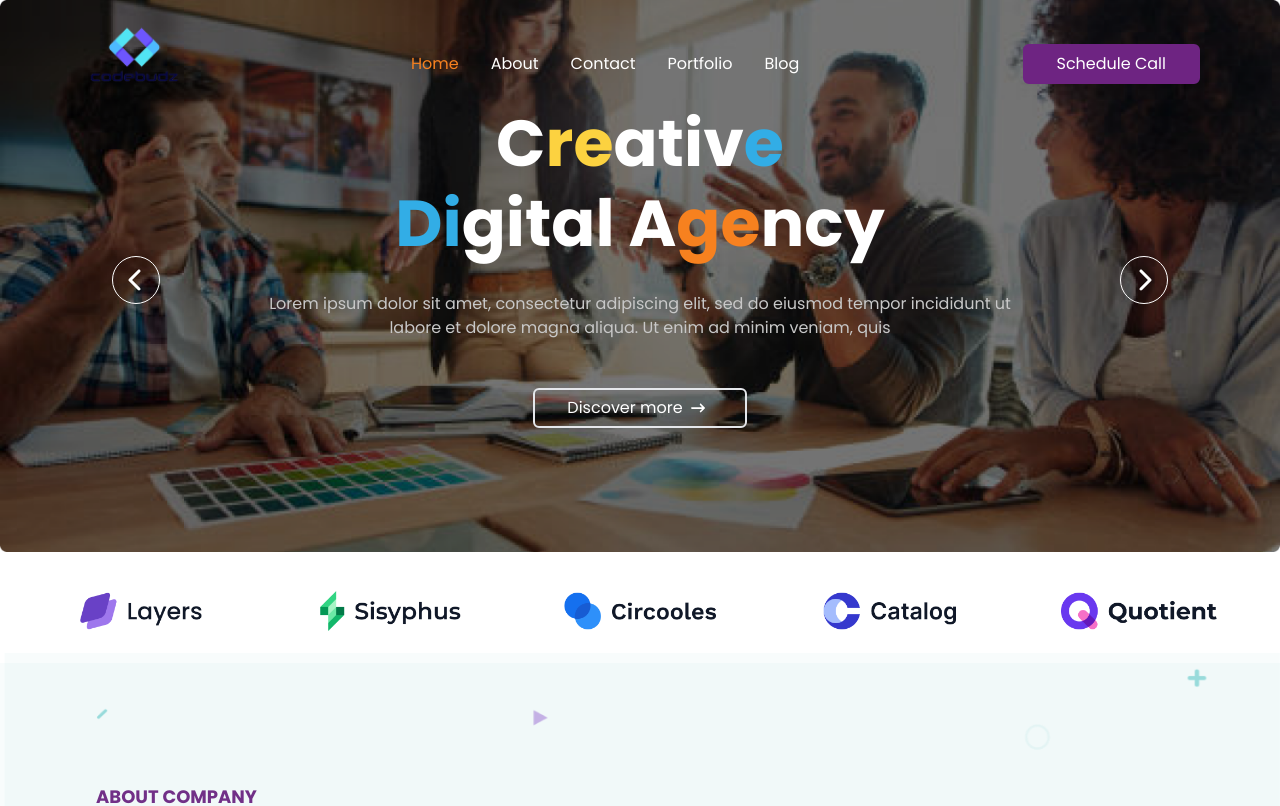
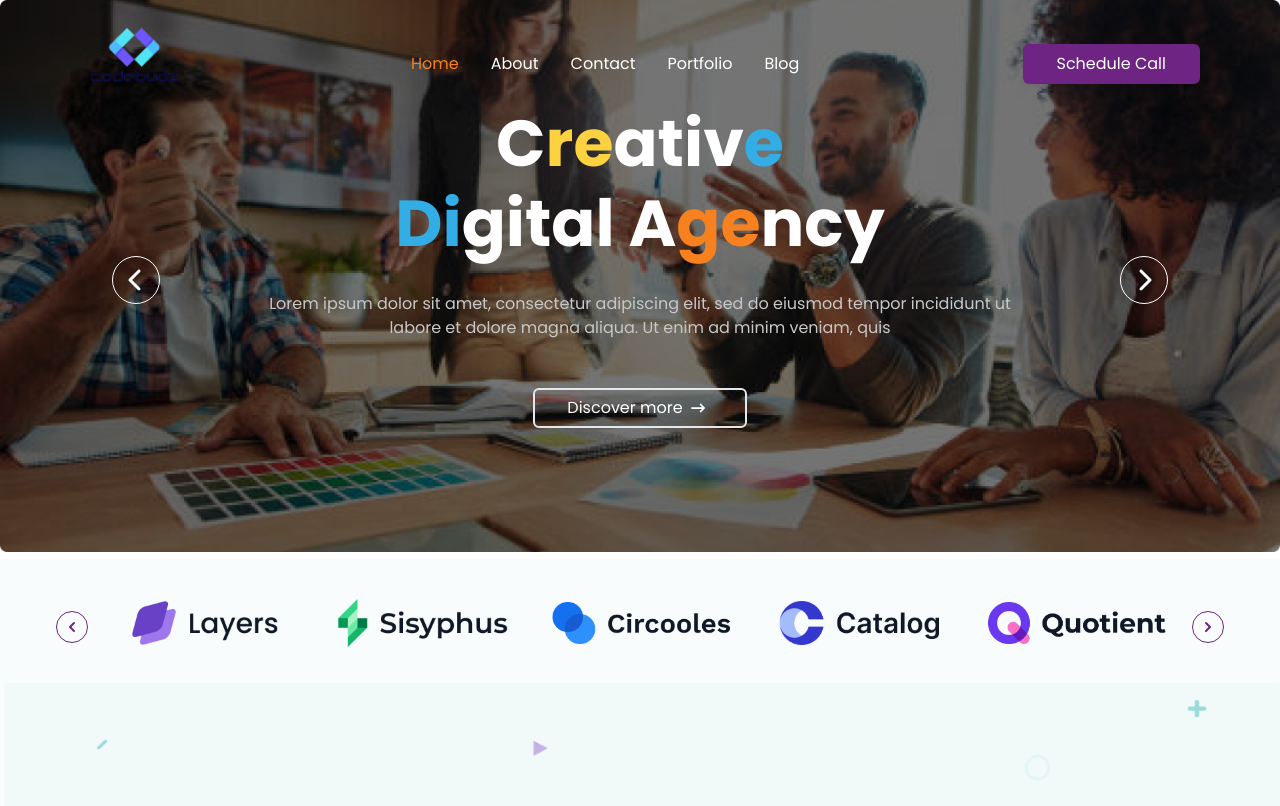
Before and after one commit to MuhammadBilal-arch/codebudz, a Next.js app: page / in a window 1280 px wide. Shown: the top 806 px of the page. Built offline with nearby package versions, Linux system fonts and the light colour scheme.

Commit message:
added: minor changes

```diff
--- a/app/page.js
+++ b/app/page.js
@@ -1,7 +1,7 @@
 import { Nav } from "@/components/nav";
 import MainCarousel from '@/components/carousels/main'
 import Footer from "@/components/footer";
-import Companies from "@/app/components/companies";
+import Companies from "@/components/carousels/companies";
 import AboutCompany from "./components/aboutCompany";
 import Blogs from "./components/blogs";
 import Services from "@/components/carousels/services";
@@ -11,7 +11,7 @@ import OurCompany from "./components/ourCompany";
 
 export default function Home() {
   return (
-    <div className="relative sm:max-w-[600px] md:max-w-[900px] lg:max-w-[1200px] xl:max-w-[1480px]  w-full mx-auto">
+    <div className="relative sm:max-w-[600px] md:max-w-[900px] lg:max-w-[1200px] xl:max-w-[1480px]  w-full mx-auto overflow-hidden">
       <Nav />
       <MainCarousel/>
       <Companies/>
--- a/components/buttons/index.jsx
+++ b/components/buttons/index.jsx
@@ -16,10 +16,10 @@ export const ColoredButton = memo(
         type={type || "button"}
         onClick={onHandleClick}
         className={`${background} min-w-32 text-center ${width}
-        flex items-center justify-center  border-2 ${borderColor}
+        flex items-center justify-center  border-2 ${borderColor} ${textColor}
         transition duration-300 delay-100 hover:text-black
         hover:bg-white hover:${borderColor} hover:${hoverTextColor} whitespace-nowrap
-        items-center py-1 md:py-1.5 px-4 md:px-5 xl:px-8 ${textColor}
+        items-center py-1 md:py-1.5 px-4 md:px-5 xl:px-8
         rounded-md text-sm lg:text-base  2xl:text-lg`}
       >
         {title}
--- /dev/null
+++ b/components/carousels/companies.jsx
@@ -0,0 +1,112 @@
+"use client";
+import React, { memo, useRef } from "react";
+import Slider from "react-slick";
+import "slick-carousel/slick/slick.css";
+import "slick-carousel/slick/slick-theme.css";
+import { HiChevronLeft, HiChevronRight } from "react-icons/hi";
+import { FiChevronsRight } from "react-icons/fi";
+import { ASSETS } from "@/public/path";
+import { FaStar } from "react-icons/fa6";
+const TeamMembers = () => {
+  const sliderRef = useRef(null);
+
+  const LANGUAGES = [
+    {
+      image: ASSETS.COMPANIES.COMPANY_1.src,
+    },
+    {
+      image: ASSETS.COMPANIES.COMPANY_2.src,
+    },
+    {
+      image: ASSETS.COMPANIES.COMPANY_3.src,
+    },
+    {
+      image: ASSETS.COMPANIES.COMPANY_4.src,
+    },
+    {
+      image: ASSETS.COMPANIES.COMPANY_5.src,
+    },
+  ];
+
+  const settings = {
+    dots: false,
+    infinite: true,
+    speed: 500,
+    slidesToShow: 5,
+    autoPlay: true,
+    slidesToScroll: 1,
+    responsive: [
+      {
+        breakpoint: 1300,
+        settings: {
+          slidesToShow: 5,
+        },
+      },
+      {
+        breakpoint: 1000,
+        settings: {
+          slidesToShow: 3,
+        },
+      },
+      {
+        breakpoint: 600,
+        settings: {
+          slidesToShow: 2,
+        },
+      },
+      {
+        breakpoint: 480,
+        settings: {
+          slidesToShow: 1,
+        },
+      },
+    ],
+  };
+
+  const handlePrevClick = () => {
+    if (sliderRef.current) {
+      sliderRef.current.slickPrev();
+    }
+  };
+
+  const handleNextClick = () => {
+    if (sliderRef.current) {
+      sliderRef.current.slickNext();
+    }
+  };
+
+  return (
+    <div
+      id="services"
+      className="bg-[#F8FCFC]  text-center px-5 md:px-10 lg:px-24 py-10 overflow-hidden"
+    >
+      <div className="relative">
+        <Slider {...settings} ref={sliderRef}>
+          {LANGUAGES.map((items, index) => (
+            <div key={index} className="h-5 sm:h-6 md:h-8 lg:h-12 2xl:h-14 mx-auto px-5">
+              <img
+                src={items.image}
+                alt=""
+                className="w-full h-full object-contain"
+              />
+            </div>
+          ))}
+        </Slider>
+        <div
+          className="absolute border border-primary top-1/2 transform -translate-y-1/2 left-0 sm:-left-6 md:-left-10 cursor-pointer h-8 w-8 rounded-full  text-primary flex items-center justify-center text-xl"
+          onClick={handlePrevClick}
+        >
+          <HiChevronLeft />
+        </div>
+        <div
+          className="absolute border border-primary top-1/2 transform -translate-y-1/2 right-0 sm:-right-6 md:-right-10 cursor-pointer h-8 w-8 rounded-full bg-aqua text-primary flex items-center justify-center text-xl"
+          onClick={handleNextClick}
+        >
+          <HiChevronRight />
+        </div>
+      </div>
+    </div>
+  );
+};
+
+export default memo(TeamMembers);
--- a/components/carousels/services.jsx
+++ b/components/carousels/services.jsx
@@ -23,12 +23,12 @@ const Services = () => {
     {
       heading: "UI UX Design",
       desc: "Aliquam eos justo, posuere lbortivive rra laoreet matti ullamc oerposu",
-      background: "bg-yellow",
+      background: "bg-secondary",
     },
     {
       heading: "Consultancy For IT",
       desc: "Aliquam eos justo, posuere lbortivive rra laoreet matti ullamc oerposu",
-      background: "bg-blue-light",
+      background: "bg-primary",
     },
   ];
 
--- a/components/carousels/team.jsx
+++ b/components/carousels/team.jsx
@@ -84,7 +84,7 @@ const Team = () => {
   };
 
   return (
-    <div className=" text-center space-y-16 p-5 md:p-10 lg:p-24 overflow-hidden text-purple-primary">
+    <div className=" text-center space-y-16 px-5 md:px-10 lg:px-24 py-14 overflow-hidden text-purple-primary">
       <div className="w-10/12 mx-auto text-center flex flex-col items-center justify-center space-y-6">
         <div className="text-2xl md:text-4xl lg:text-5xl xl:text-[65px] poppins-family font-semibold text-black-text w-9/12">
           Team
```
